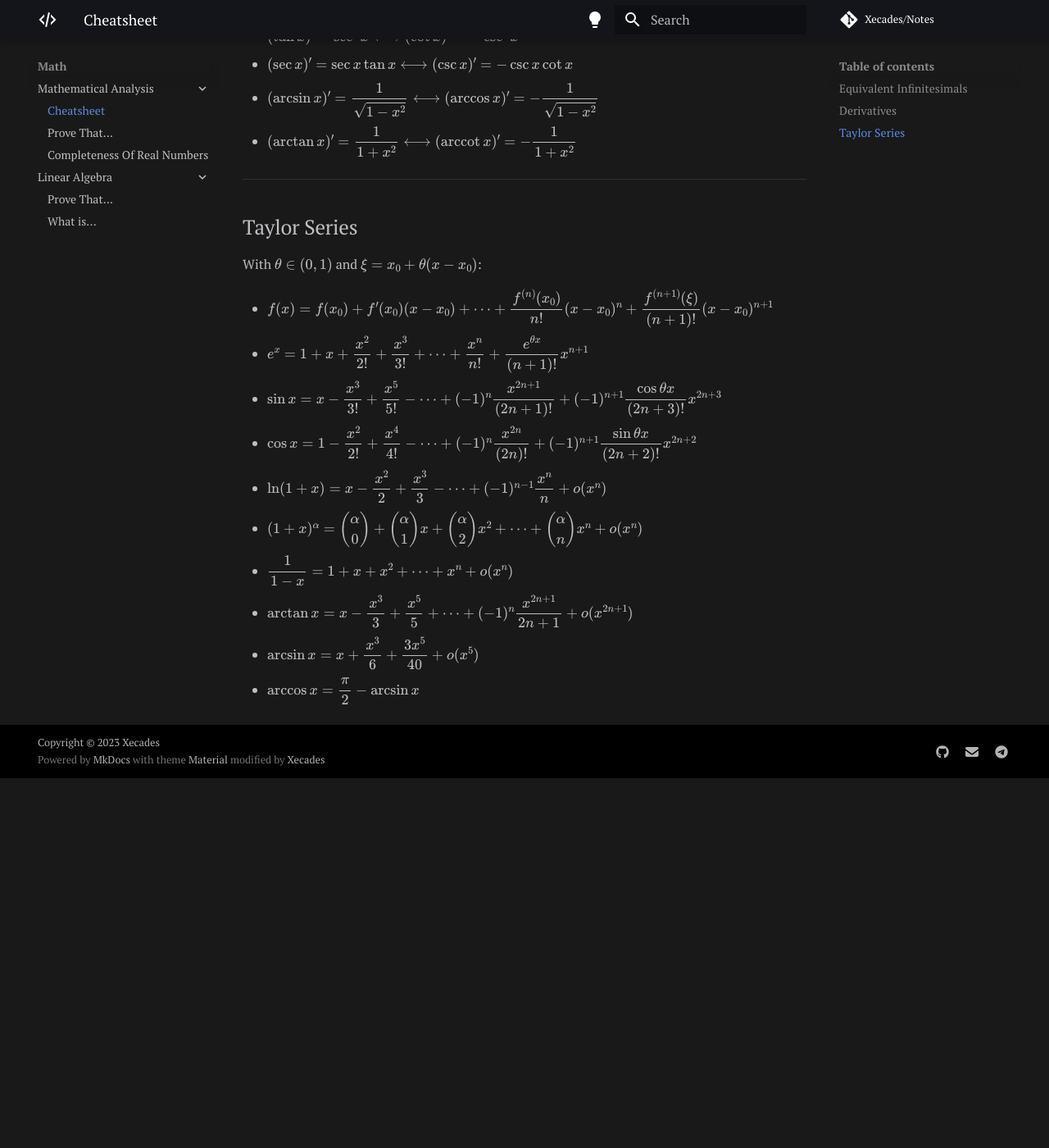
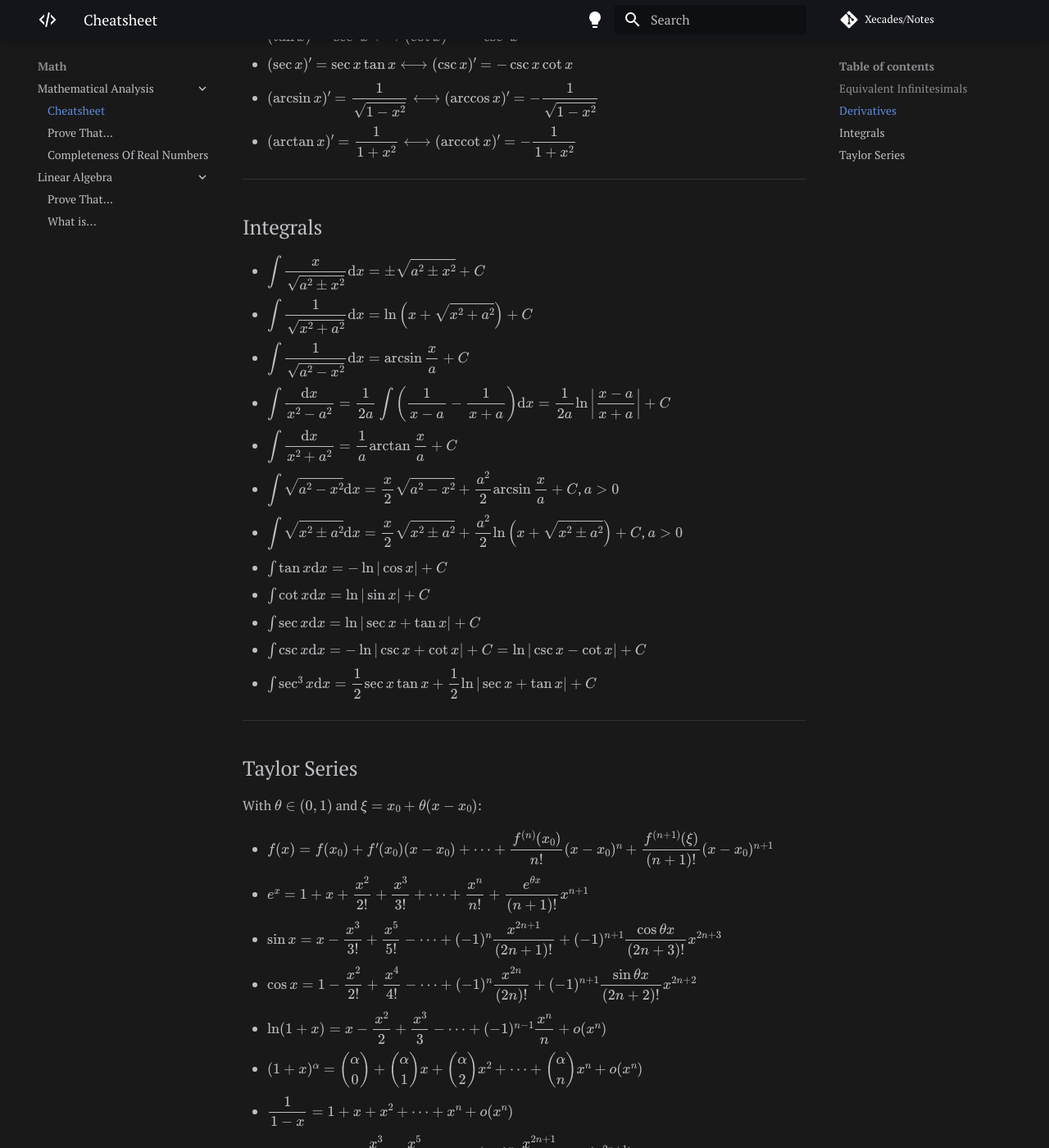
Before and after one commit to Xecades/Notes, an MkDocs documentation site: the page built from docs/math/ma/cheatsheet.md, in a window 1280 px wide and 1400 px high, scrolled down 661 px. Shown: the whole window at 82% size. Built offline with MkDocs 1.6.1 and Material for MkDocs 9.7.7, drawn with Linux system fonts in a browser that asks for light colours; comment, search, counter and statistics services are not loaded; before the commit the page ends 1610 px from its top, so only the background shows below that.

Commit message:
docs: add integral section in mathematical analysis `cheatsheet.md`

```diff
--- a/docs/math/ma/cheatsheet.md
+++ b/docs/math/ma/cheatsheet.md
@@ -22,6 +22,23 @@ When $x\to0$:
 
 ---
 
+## Integrals
+
+ - $\displaystyle\int\dfrac{x}{\sqrt{a^2 \pm x^2}}\mathrm{d}x = \pm\sqrt{a^2 \pm x^2}+C$
+ - $\displaystyle\int\dfrac{1}{\sqrt{x^2+a^2}}\mathrm{d}x = \ln\left(x+\sqrt{x^2+a^2}\right)+C$
+ - $\displaystyle\int\dfrac{1}{\sqrt{a^2-x^2}}\mathrm{d}x = \arcsin\dfrac{x}{a}+C$
+ - $\displaystyle\int\dfrac{\mathrm{d}x}{x^2 - a^2} = \dfrac{1}{2a}\int\left(\dfrac{1}{x-a}-\dfrac{1}{x+a}\right)\mathrm{d}x = \dfrac{1}{2a}\ln\left|\dfrac{x-a}{x+a}\right|+C$
+ - $\displaystyle\int\dfrac{\mathrm{d}x}{x^2 + a^2} = \dfrac{1}{a}\arctan\dfrac{x}{a}+C$
+ - $\displaystyle\int\sqrt{a^2-x^2}\mathrm{d}x = \dfrac{x}{2}\sqrt{a^2-x^2}+\dfrac{a^2}{2}\arcsin\dfrac{x}{a}+C$, $a>0$
+ - $\displaystyle\int\sqrt{x^2\pm a^2}\mathrm{d}x = \dfrac{x}{2}\sqrt{x^2\pm a^2}+\dfrac{a^2}{2}\ln\left(x+\sqrt{x^2\pm a^2}\right)+C$, $a>0$
+ - $\int\tan x\mathrm{d}x = -\ln|\cos x|+C$
+ - $\int\cot x\mathrm{d}x = \ln|\sin x|+C$
+ - $\int\sec x\mathrm{d}x = \ln|\sec x+\tan x|+C$
+ - $\int\csc x\mathrm{d}x = -\ln|\csc x+\cot x|+C = \ln|\csc x-\cot x|+C$
+ - $\int\sec^3x\mathrm{d}x = \dfrac{1}{2}\sec x\tan x+\dfrac{1}{2}\ln|\sec x+\tan x|+C$
+
+---
+
 ## Taylor Series
 
 With $\theta\in(0, 1)$ and $\xi = x_0 + \theta(x - x_0)$:
```
